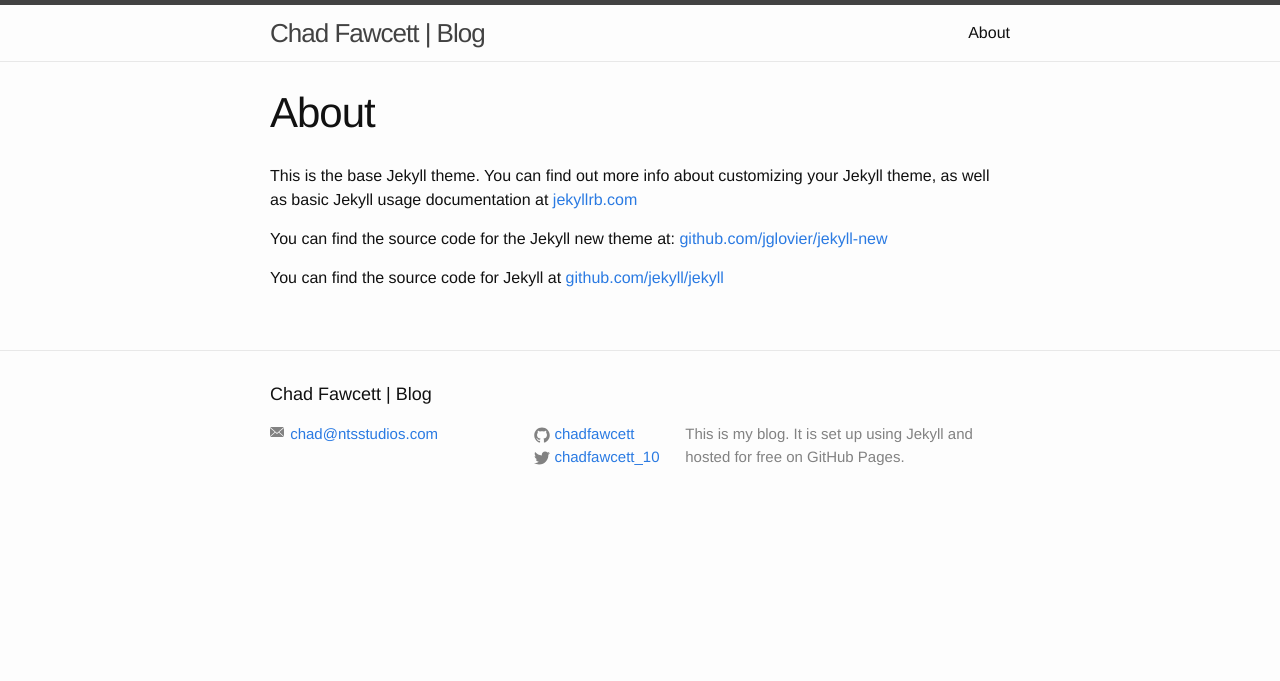
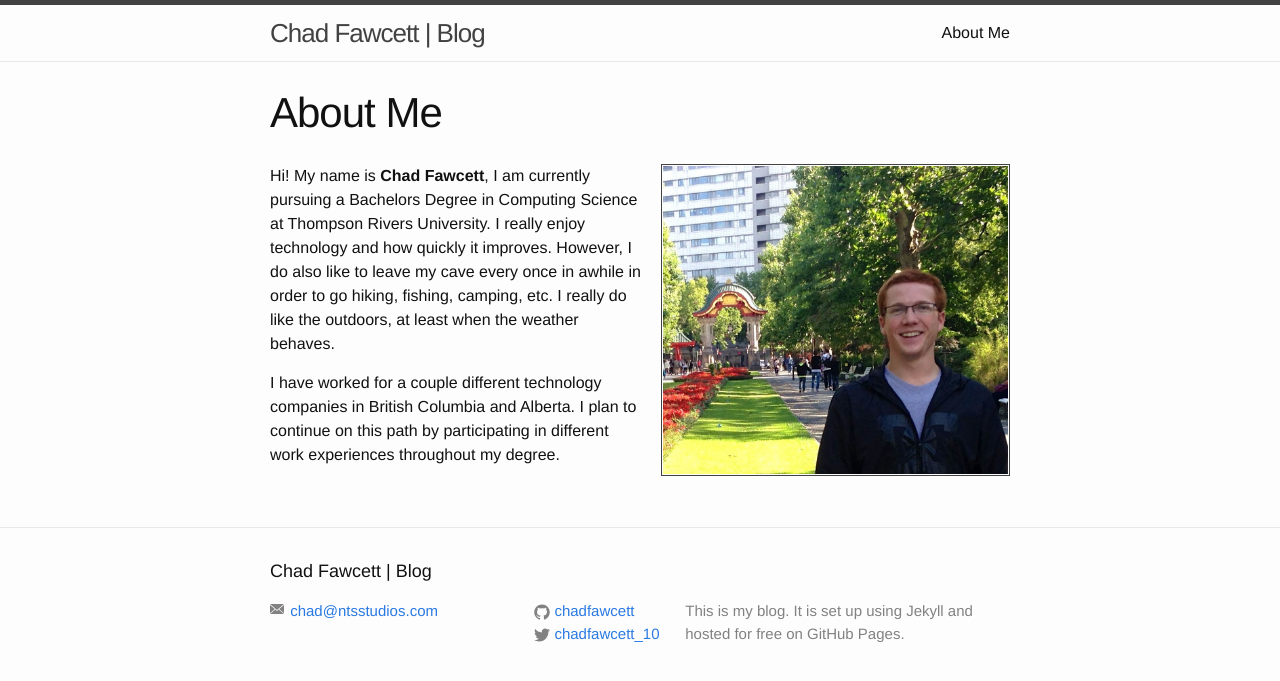
Before and after one commit to chadfawcett/chadfawcett.github.io, a Jekyll site: the page built from about.md, in a window 1280 px wide. Shown: the top 681 px of the page. Built offline with Jekyll 4.4.1, drawn with Linux system fonts in a browser that asks for light colours.

Commit message:
Made the about page... well, about me

```diff
--- a/about.md
+++ b/about.md
@@ -1,11 +1,11 @@
 ---
 layout: page
-title: About
+title: About Me
 permalink: /about/
 ---
 
-This is the base Jekyll theme. You can find out more info about customizing your Jekyll theme, as well as basic Jekyll usage documentation at [jekyllrb.com](http://jekyllrb.com/)
+<img src="/assets/me.jpg" class="right" alt="A picture of me at the Berlin Zoo" title="A picture of me at the Berlin Zoo" />
 
-You can find the source code for the Jekyll new theme at: [github.com/jglovier/jekyll-new](https://github.com/jglovier/jekyll-new)
+Hi! My name is **Chad Fawcett**, I am currently pursuing a Bachelors Degree in Computing Science at Thompson Rivers University. I really enjoy technology and how quickly it improves. However, I do also like to leave my cave every once in awhile in order to go hiking, fishing, camping, etc. I really do like the outdoors, at least when the weather behaves.
 
-You can find the source code for Jekyll at [github.com/jekyll/jekyll](https://github.com/jekyll/jekyll)
+I have worked for a couple different technology companies in British Columbia and Alberta. I plan to continue on this path by participating in different work experiences throughout my degree.
```
Also changed, not shown: assets/me.jpg (added).
